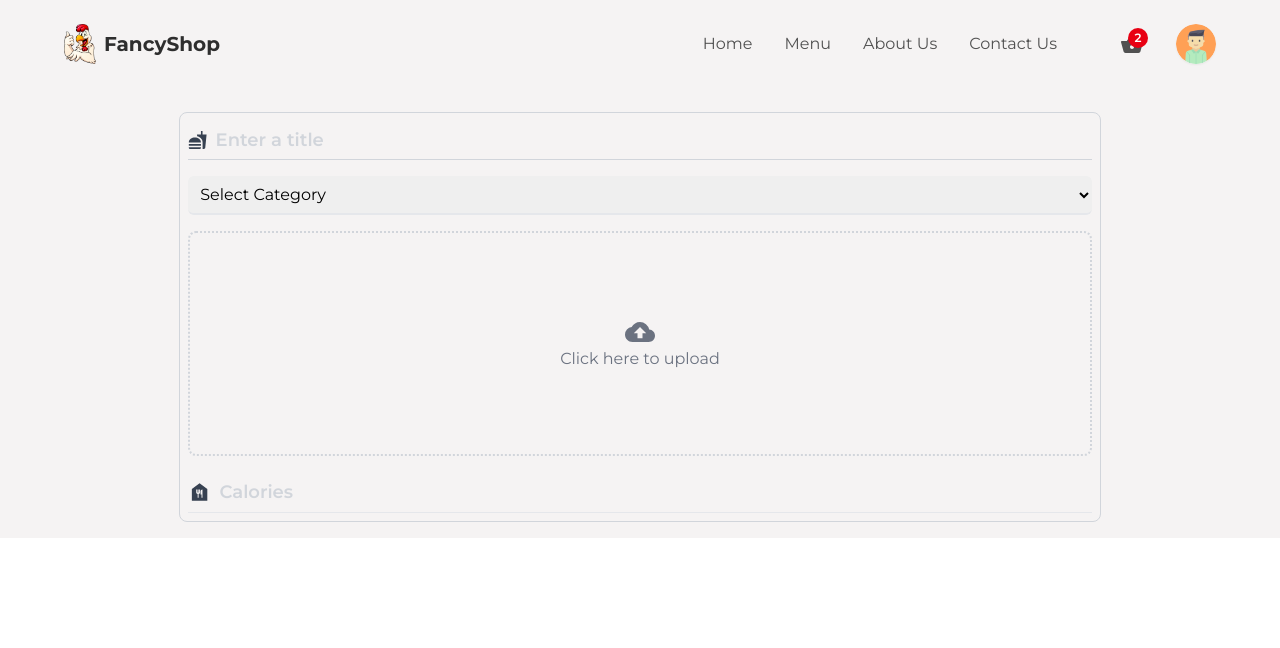
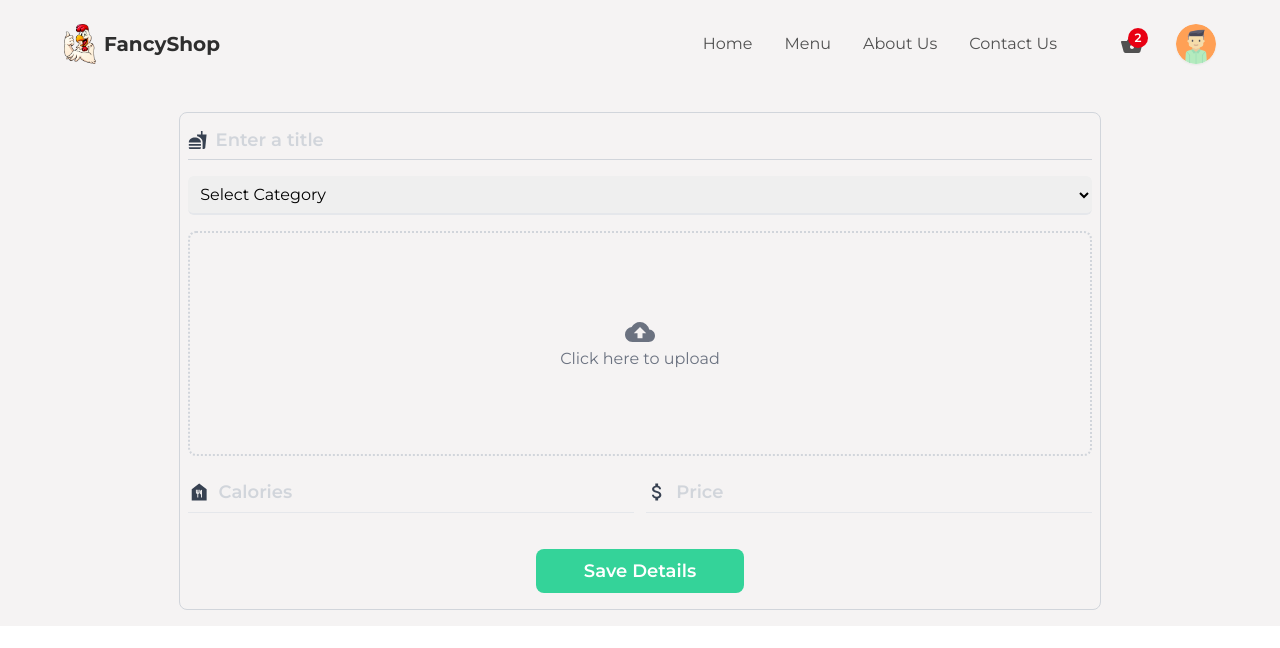
Before and after one commit to samuel355/fancyshop, a React (Create React App) app: page /createItem in a window 1280 px wide. Shown: the top 648 px of the page. Built offline with nearby package versions, Linux system fonts and the light colour scheme.

Commit message:
createContainer

```diff
--- a/src/components/CreateContainer.jsx
+++ b/src/components/CreateContainer.jsx
@@ -1,6 +1,6 @@
 import React, {useState} from 'react'
 import {motion} from 'framer-motion'
-import {MdFastfood, MdCloudUpload, MdDelete, MdFoodBank} from 'react-icons/md'
+import {MdFastfood, MdCloudUpload, MdDelete, MdFoodBank, MdAttachMoney} from 'react-icons/md'
 import {categories} from '../utils/data'
 import Loader from './Loader'
 
@@ -24,6 +24,10 @@ const CreateContainer = () => {
     const deleteImage = () => {
 
     }
+    const saveDetails = () => {
+
+    }
+
     return (
         <div className='flex items-center justify-center'>
             <div className="w-[80%] flex flex-col items-center justify-center p-2 border border-gray-300 rounded-lg gap-4">
@@ -112,6 +116,26 @@ const CreateContainer = () => {
                             onChange ={(e) => setCalories(e.target.value)}
                         />
                     </div>
+
+                    <div className='w-full py-2 border-b border-x-gray-300 items-center flex gap-2'>
+                        <MdAttachMoney className='text-gray-700 text-2xl ' />
+                        <input
+                            className='w-full h-full text-lg bg-transparent font-semibold outline-none border-none placeholder:text-gray-300 text-textColor'
+                            type="text"
+                            placeholder='Price'
+                            required value={price}
+                            onChange ={(e) => setPrice(e.target.value)}
+                        />
+                    </div>
+                </div>
+                <div className='flex flex-col mt-5 mb-2 w-full'>
+                    <button
+                        onClick={saveDetails}
+                        type='button'
+                        className='ml-0 md:m-auto w-full md:w-auto border-none outline-none bg-emerald-400 px-12 py-2 rounded-lg text-lg text-white font-semibold'
+                    >
+                        Save Details
+                    </button>
                 </div>
             </div>
         </div>
```
